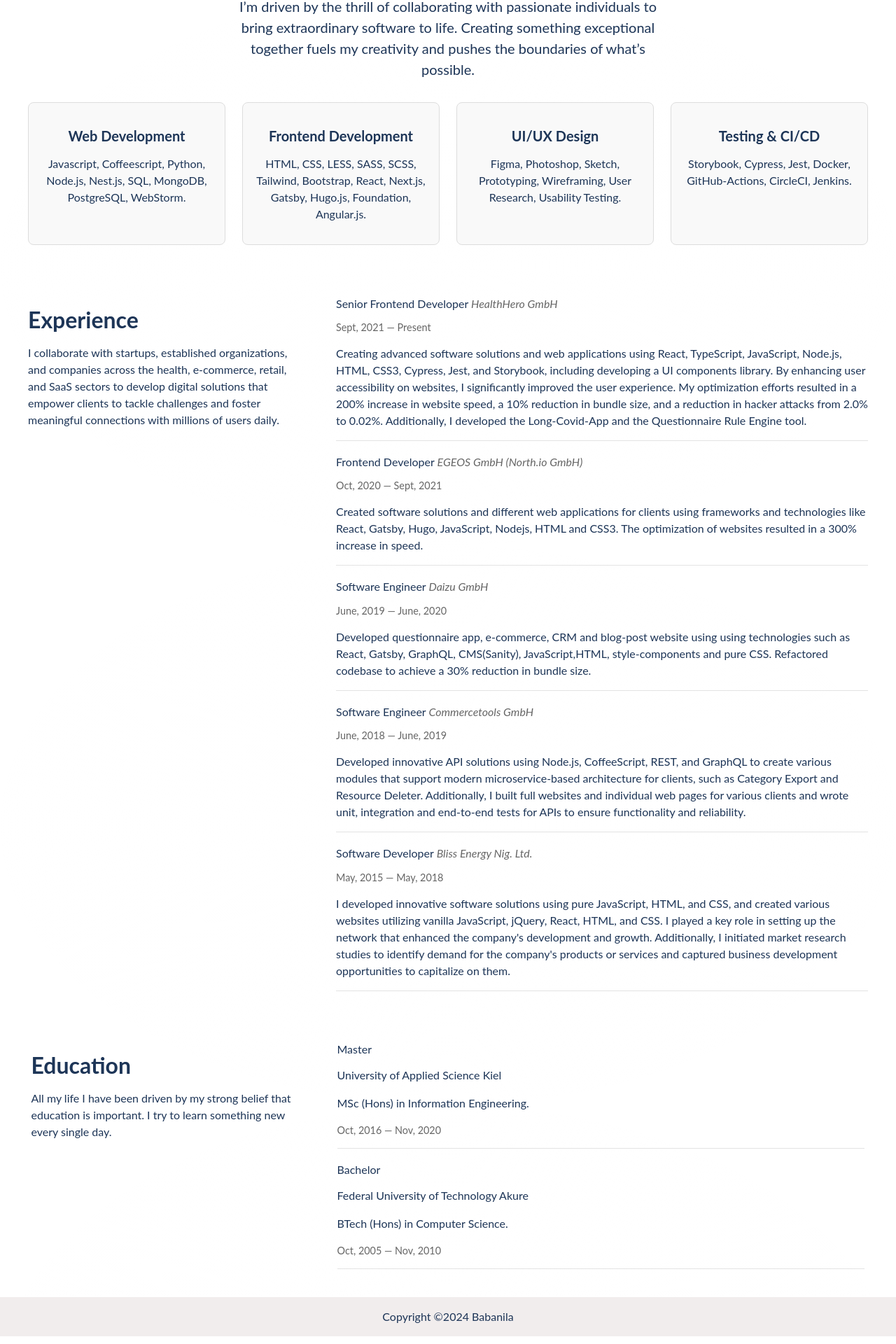
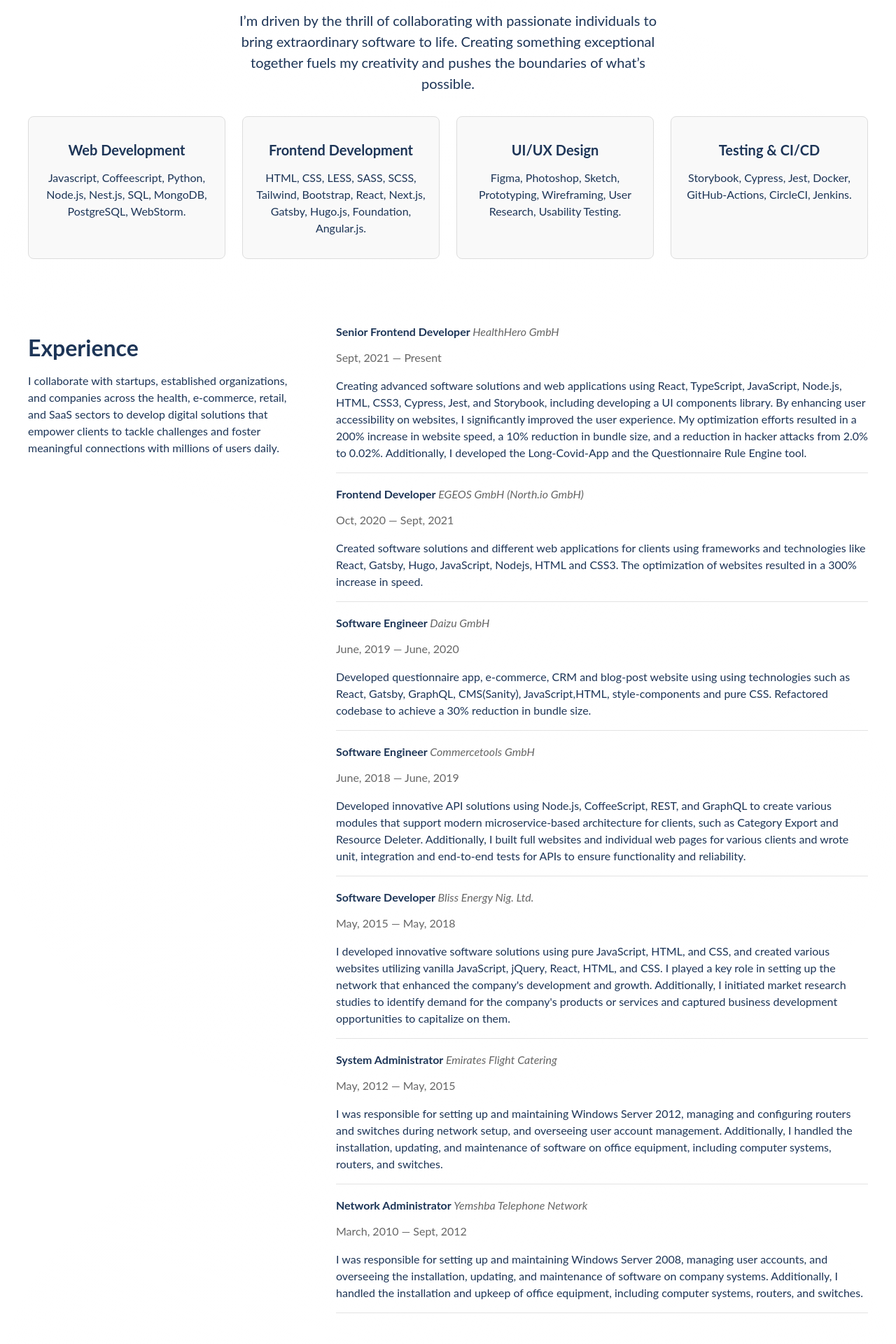
Before and after one commit to Babanila/babajide-williams-website, a SvelteKit app: page / in a window 1280 px wide. Shown: the part 821-2741 px from the top of the page at 70% size. Built offline with nearby package versions, Linux system fonts and the light colour scheme; no server answers.

Commit message:
Add contact section to page

```diff
--- a/src/routes/+page.svelte
+++ b/src/routes/+page.svelte
@@ -1,13 +1,13 @@
 <script lang="ts">
+	import cv from '$lib/pdf/Babajide_Williams_CV.pdf';
+	import facebook from '$lib/images/facebook.svg';
+	import github from '$lib/images/github.svg';
+	import instagram from '$lib/images/instagram.svg';
+	import linkedln from '$lib/images/linkedin.svg';
 	import profile_image from '$lib/images/profile-image.jpeg';
-	import facebook from '$lib/images/facebook.svg';
-	import linkedln from '$lib/images/linkedin.svg';
-	import instagram from '$lib/images/instagram.svg';
-	import github from '$lib/images/github.svg';
-	import cv from '$lib/pdf/Babajide_Williams_CV.pdf';
 	import Button from './Button.svelte';
+	import ContactForm from './ContactForm.svelte';
 	import Modal from './Modal.svelte';
-	import ContactForm from './ContactForm.svelte';
 
 	let showModal = false;
 
@@ -26,7 +26,9 @@
 		instagram: 'https://www.instagram.com/babanila/',
 		thread: 'https://www.threads.net/@babanila'
 	};
+
 	const infos = ['phone', 'email', 'address'];
+
 	const socialConnections = [
 		{ name: 'github', icon: github },
 		{ name: 'linkedln', icon: linkedln },
@@ -96,6 +98,20 @@
 			date: 'May, 2015 — May, 2018',
 			description:
 				"I developed innovative software solutions using pure JavaScript, HTML, and CSS, and created various websites utilizing vanilla JavaScript, jQuery, React, HTML, and CSS. I played a key role in setting up the network that enhanced the company's development and growth. Additionally, I initiated market research studies to identify demand for the company's products or services and captured business development opportunities to capitalize on them."
+		},
+		{
+			title: 'System Administrator',
+			company: 'Emirates Flight Catering',
+			date: 'May, 2012 — May, 2015',
+			description:
+				'I was responsible for setting up and maintaining Windows Server 2012, managing and configuring routers and switches during network setup, and overseeing user account management. Additionally, I handled the installation, updating, and maintenance of software on office equipment, including computer systems, routers, and switches.'
+		},
+		{
+			title: 'Network Administrator',
+			company: 'Yemshba Telephone Network',
+			date: 'March, 2010 — Sept, 2012',
+			description:
+				'I was responsible for setting up and maintaining Windows Server 2008, managing user accounts, and overseeing the installation, updating, and maintenance of software on company systems. Additionally, I handled the installation and upkeep of office equipment, including computer systems, routers, and switches.'
 		}
 	];
 
@@ -113,6 +129,12 @@
 			description: 'BTech (Hons) in Computer Science.'
 		}
 	];
+
+	const contactDetails = {
+		title: 'Contact',
+		intro:
+			'Are you in need of a frontend development expert or working on something exciting? I’d love to help bring it to life! Feel free to drop me a message.'
+	};
 </script>
 
 <svelte:head>
@@ -171,7 +193,12 @@
 	</div>
 
 	<Modal bind:showModal>
-		<ContactForm />
+		<ContactForm
+			title="Contact Form"
+			description="Are you in need of a frontend development expert or working on something exciting? I’d love
+				to help bring it to life! Feel free to drop me a message."
+			submitWord="Submit"
+		/>
 	</Modal>
 </section>
 
@@ -202,7 +229,9 @@
 		<div class="right-column">
 			{#each experiences as experience}
 				<div class="experience-item">
-					<h2>{experience.title} <span class="company">{experience.company}</span></h2>
+					<h2 class="section-inner-title">
+						{experience.title} <span class="company">{experience.company}</span>
+					</h2>
 					<p class="date">{experience.date}</p>
 					<p class="description">{experience.description}</p>
 				</div>
@@ -223,7 +252,7 @@
 		<div class="right-column">
 			{#each educationDetails as edu (edu.title)}
 				<div class="experience-item">
-					<h2>{edu.title}</h2>
+					<h2 class="section-inner-title">{edu.title}</h2>
 					<p class="education-institution">{edu.institution}</p>
 					<p class="description">{edu.description}</p>
 					<p class="date">{edu.date}</p>
@@ -233,9 +262,19 @@
 	</div>
 </section>
 
-<!-- <section id="Contact">
-	<ContactForm />
-</section> -->
+<section id="Contact" class="contact-section">
+	<div class="content-wrapper">
+		<div class="left-column">
+			<h2 class="section-title">{contactDetails.title}</h2>
+			<p>
+				{contactDetails.intro}
+			</p>
+		</div>
+		<div class="right-column">
+			<ContactForm />
+		</div>
+	</div>
+</section>
 
 <style>
 	.home-part {
@@ -274,17 +313,17 @@
 	}
 
 	h1 {
-		font-size: 2.5rem;
-		margin-bottom: 1rem;
+		font-size: 40px;
+		margin-bottom: 16px;
 	}
 
 	.opacity-box {
-		margin-bottom: 2rem;
+		margin-bottom: 32px;
 		opacity: 0.9;
 	}
 
 	.my-info p {
-		margin: 0.5rem 0;
+		margin: 8px 0;
 		display: flex;
 		align-items: center;
 		gap: 32px;
@@ -319,31 +358,29 @@
 	}
 
 	.section-title {
-		font-size: 2rem;
+		font-size: 32px;
 		font-weight: bold;
-		margin-bottom: 0.5rem;
+		margin-bottom: 8px;
 	}
 
 	.skills-container {
 		display: flex;
 		flex-direction: column;
 		align-items: center;
-		padding: 20px;
-		padding-bottom: 40px;
+		padding: 40px 20px;
 		text-align: center;
-		/* background-color: azure; */
 	}
 
 	.skills-description {
-		font-size: 1.25rem;
-		margin-bottom: 2rem;
+		font-size: 20px;
+		margin-bottom: 32px;
 		max-width: 600px;
 	}
 
 	.skills-grid {
 		display: grid;
 		grid-template-columns: 1fr;
-		gap: 1.5rem;
+		gap: 24px;
 		width: 100%;
 		max-width: 1200px;
 	}
@@ -356,20 +393,25 @@
 	}
 
 	.skill-section h3 {
-		font-size: 1.25rem;
-		margin-bottom: 0.75rem;
+		font-size: 20px;
+		margin-bottom: 12px;
 	}
 
 	.skill-section p {
-		font-size: 1rem;
+		font-size: 16px;
 		line-height: 1.5;
 	}
 
+	.contact-section,
 	.education-section,
 	.experience-section {
-		padding: 20px;
+		padding: 40px 20px;
 		max-width: 1200px;
 		margin: 0 auto;
+	}
+
+	.section-inner-title {
+		font-weight: bold;
 	}
 
 	.content-wrapper {
@@ -399,7 +441,7 @@
 
 	.date {
 		color: #666666;
-		font-size: 0.9rem;
+		font-size: 16px;
 	}
 
 	.description {
@@ -414,7 +456,7 @@
 		}
 
 		h1 {
-			font-size: 3rem;
+			font-size: 48px;
 		}
 
 		.column.right {
--- a/src/routes/Header.svelte
+++ b/src/routes/Header.svelte
@@ -1,6 +1,6 @@
 <script>
 	import { page } from '$app/stores';
-	const items = ['Skills', 'Experience', 'Education', 'Portfolio', 'Feedback', 'Contact'];
+	const items = ['Skills', 'Experience', 'Education', 'Portfolio', 'Contact'];
 </script>
 
 <header>
```
